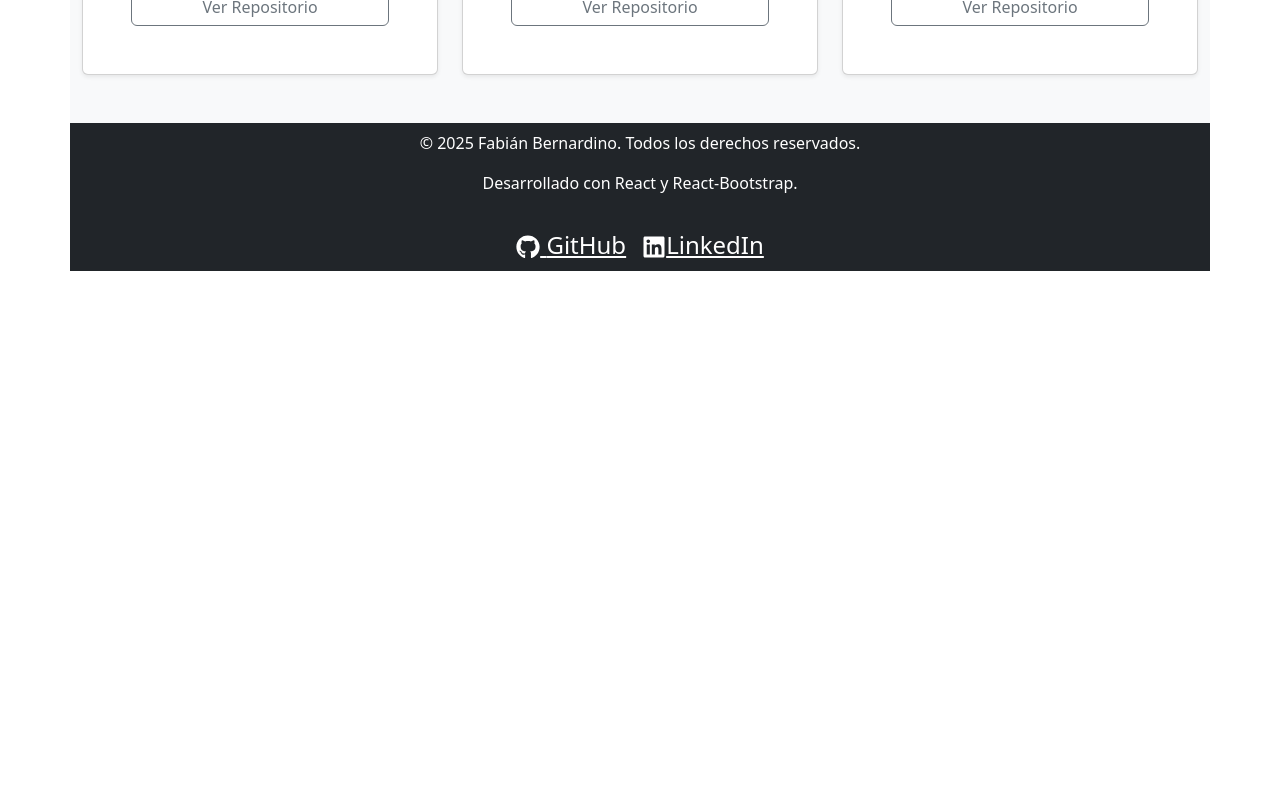
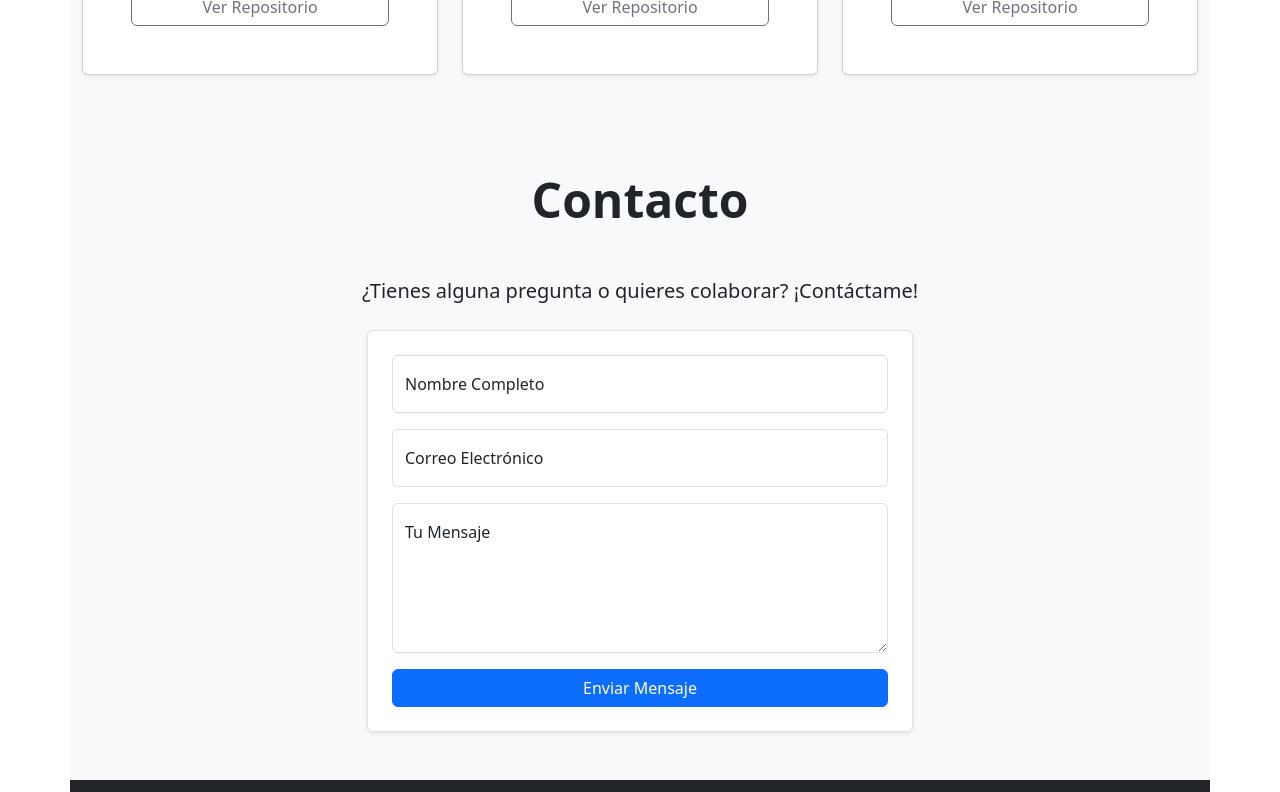
Before and after one commit to Charlydk/Portfolio_personal, a React (Vite) app: page / in a window 1280 px wide. Shown: the part 2240-3032 px from the top of the page. Before the commit the page ends 2543 px from the top, so only its background shows below. Built offline with nearby package versions, Linux system fonts and the light colour scheme.

Commit message:
feat: funcionalidad del form de contacto con formspree.

```diff
--- a/src/App.jsx
+++ b/src/App.jsx
@@ -4,6 +4,7 @@ import HeroSection from './components/HeroSection';
 import AboutMe from './components/AboutMe';
 import FooterComponent from './components/FooterComponent';
 import ProjectsSection from './components/ProjectsSection';
+import ContactForm from './components/ContactForm';
 
 function App() {
   return (
@@ -29,6 +30,9 @@ function App() {
         {/* 5. ProjectSection, seccion de proyectos */}
         <ProjectsSection />
 
+        {/* 6. ContactForm, seccion de contactos */}
+        <ContactForm />
+
       </div> {/* Cierre del div que contiene las secciones y compensa la Navbar */}
 
       {/* 4. FooterComponent se renderiza al final de la página, fuera del div de contenido si quieres que siempre esté abajo */}
--- /dev/null
+++ b/src/components/ContactForm.jsx
@@ -0,0 +1,168 @@
+import React, { useState } from 'react';
+import { Container, Row, Col, Form, Button, FloatingLabel, Alert } from 'react-bootstrap';
+
+function ContactForm() {
+
+// 1. Estados para los valores de los campos del formulario
+  const [name, setName] = useState('');
+  const [email, setEmail] = useState('');
+  const [message, setMessage] = useState('');
+
+// 2. Estados para manejar la validación y los mensajes de error
+const [validated, setValidated] = useState(false); // Para controlar si el formulario ha sido validado (después de un intento de envío)
+const [submitMessage, setSubmitMessage] = useState(null); // Para mensajes generales de éxito o error al enviar (ej. "¡Mensaje enviado!")
+
+// 3. Función handleSubmit para manejar el envío y la validación
+  const handleSubmit = async (event) => {
+    // Prevenir el comportamiento por defecto de recargar la página
+    event.preventDefault();
+    event.stopPropagation(); // Detener la propagación del evento para evitar problemas
+
+    // Marcar el formulario como 'validado' para activar los estilos de validación de Bootstrap
+    setValidated(true);
+
+    // Realizar la validación personalizada
+    const form = event.currentTarget;
+    if (form.checkValidity() === false) { // checkValidity() es un método nativo de JS para formularios HTML5
+      // Si el formulario no es válido (por ejemplo, campos 'required' vacíos o tipo 'email' inválido)
+      setSubmitMessage({ type: 'danger', text: 'Por favor, completa todos los campos requeridos correctamente.' });
+      return; // Detener el envío si hay errores
+    }
+
+    // Si la validación básica de HTML5 pasa, puedes añadir validaciones adicionales aquí
+    // Por ejemplo, una validación más robusta para el email con una expresión regular:
+    const emailRegex = /^[^\s@]+@[^\s@]+\.[^\s@]+$/;
+    if (!emailRegex.test(email)) {
+      setSubmitMessage({ type: 'danger', text: 'Por favor, introduce una dirección de correo electrónico válida.' });
+      return;
+    }
+
+    // --- Lógica de envío a Formspree ---
+    try {
+      // Reemplaza 'YOUR_FORMSPREE_URL' con la URL que obtuviste de Formspree
+      const response = await fetch('https://formspree.io/f/mqabyyjo', {
+        method: 'POST',
+        headers: {
+          'Content-Type': 'application/json',
+        },
+        body: JSON.stringify({ name, email, message }), // Envía los datos del formulario como JSON
+      });
+
+      if (response.ok) { // Si la respuesta de Formspree es exitosa (código 2xx)
+        setSubmitMessage({ type: 'success', text: '¡Mensaje enviado con éxito! Te responderé pronto.' });
+        // Limpiar los campos después de un envío exitoso
+        setName('');
+        setEmail('');
+        setMessage('');
+        setValidated(false); // Resetear el estado de validación
+      } else {
+        // Si hay un error en el lado de Formspree o la red
+        setSubmitMessage({ type: 'danger', text: 'Hubo un error al enviar tu mensaje. Por favor, inténtalo de nuevo.' });
+      }
+    } catch (error) {
+      // Captura errores de red o cualquier otro error durante el fetch
+      console.error('Error al enviar el formulario:', error);
+      setSubmitMessage({ type: 'danger', text: 'Hubo un problema de conexión. Por favor, verifica tu internet e inténtalo de nuevo.' });
+    }
+    // --- Fin de la lógica de envío a Formspree ---
+
+
+  };
+
+  return (
+    <section id="contact" className="py-5 bg-light">
+      <Container>
+        <h2 className="text-center mb-5 display-5 fw-bold">Contacto</h2>
+        <p className="text-center lead mb-4">¿Tienes alguna pregunta o quieres colaborar? ¡Contáctame!</p>
+
+        <Row className="justify-content-center">
+          <Col md={8} lg={6}>
+            <div className="p-4 border rounded shadow-sm bg-white">
+
+               {submitMessage && ( // Solo renderiza el Alert si submitMessage no es null
+                    <Alert variant={submitMessage.type} className="mb-3">
+                      {submitMessage.text}
+                    </Alert>
+                  )}
+              <Form noValidate validated={validated} onSubmit={handleSubmit}>
+                {/* Campo para el Nombre */}
+                <Form.Group className="mb-3" controlId="formName">
+                  <FloatingLabel controlId="floatingName" label="Nombre Completo">
+                    <Form.Control
+                      type="text"
+                      placeholder="Tu Nombre"
+                      value={name}
+                      onChange={(e) => setName(e.target.value)}
+                      required
+                      // --- Añade estas props para la validación de Bootstrap ---
+                      isInvalid={validated && !name} // Es inválido si validado=true y el campo está vacío
+                      isValid={validated && name}    // Es válido si validado=true y el campo no está vacío
+                    />
+                    <Form.Control.Feedback type="invalid">
+                      Por favor, ingresa tu nombre.
+                    </Form.Control.Feedback>
+                    <Form.Control.Feedback type="valid">
+                      Se ve bien.
+                    </Form.Control.Feedback>
+                  </FloatingLabel>
+                </Form.Group>
+
+                {/* Campo para el Correo Electrónico */}
+                <Form.Group className="mb-3" controlId="formEmail">
+                  <FloatingLabel controlId="floatingEmail" label="Correo Electrónico">
+                    <Form.Control
+                      type="email"
+                      placeholder="tu@ejemplo.com"
+                      value={email}
+                      onChange={(e) => setEmail(e.target.value)}
+                      required
+                      // --- Añade estas props para la validación de Bootstrap ---
+                      isInvalid={validated && (!email || !/^[^\s@]+@[^\s@]+\.[^\s@]+$/.test(email))}
+                      isValid={validated && email && /^[^\s@]+@[^\s@]+\.[^\s@]+$/.test(email)}
+                    />
+                    <Form.Control.Feedback type="invalid">
+                      Por favor, ingresa un correo electrónico válido.
+                    </Form.Control.Feedback>
+                    <Form.Control.Feedback type="valid">
+                      Correo válido.
+                    </Form.Control.Feedback>
+                  </FloatingLabel>
+                </Form.Group>
+
+                {/* Campo para el Mensaje (área de texto) */}
+                <Form.Group className="mb-3" controlId="formMessage">
+                  <FloatingLabel controlId="floatingMessage" label="Tu Mensaje">
+                    <Form.Control
+                      as="textarea"
+                      placeholder="Escribe tu mensaje aquí..."
+                      style={{ height: '150px' }}
+                      value={message}
+                      onChange={(e) => setMessage(e.target.value)}
+                      required
+                      // --- Añade estas props para la validación de Bootstrap ---
+                      isInvalid={validated && !message}
+                      isValid={validated && message}
+                    />
+                    <Form.Control.Feedback type="invalid">
+                      Por favor, escribe tu mensaje.
+                    </Form.Control.Feedback>
+                    <Form.Control.Feedback type="valid">
+                      Mensaje listo.
+                    </Form.Control.Feedback>
+                  </FloatingLabel>
+                </Form.Group>
+
+                <Button variant="primary" type="submit" className="w-100">
+                  Enviar Mensaje
+                </Button>
+              </Form>
+            </div>
+          </Col>
+        </Row>
+
+      </Container>
+    </section>
+  );
+}
+
+export default ContactForm;
```
